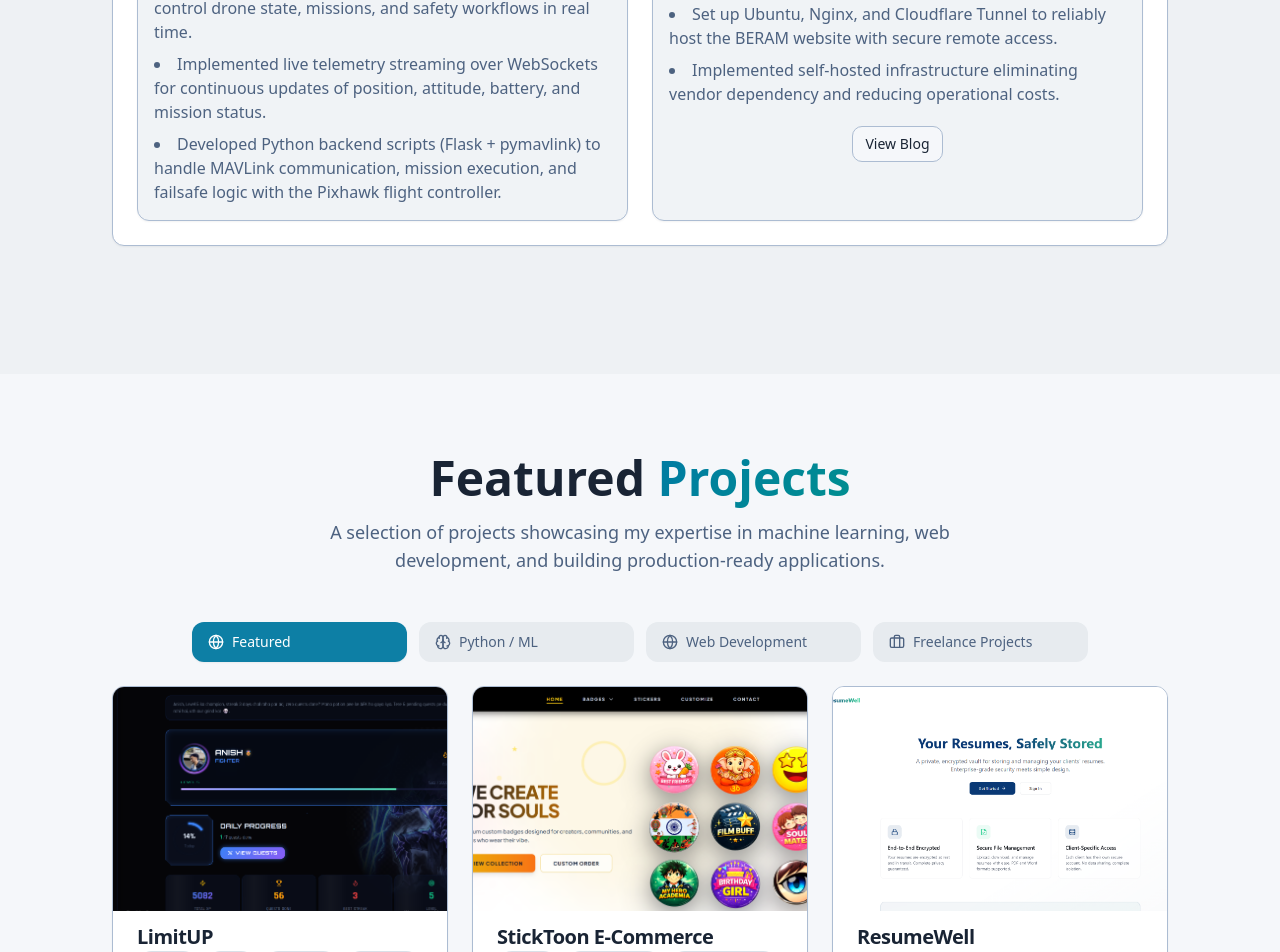
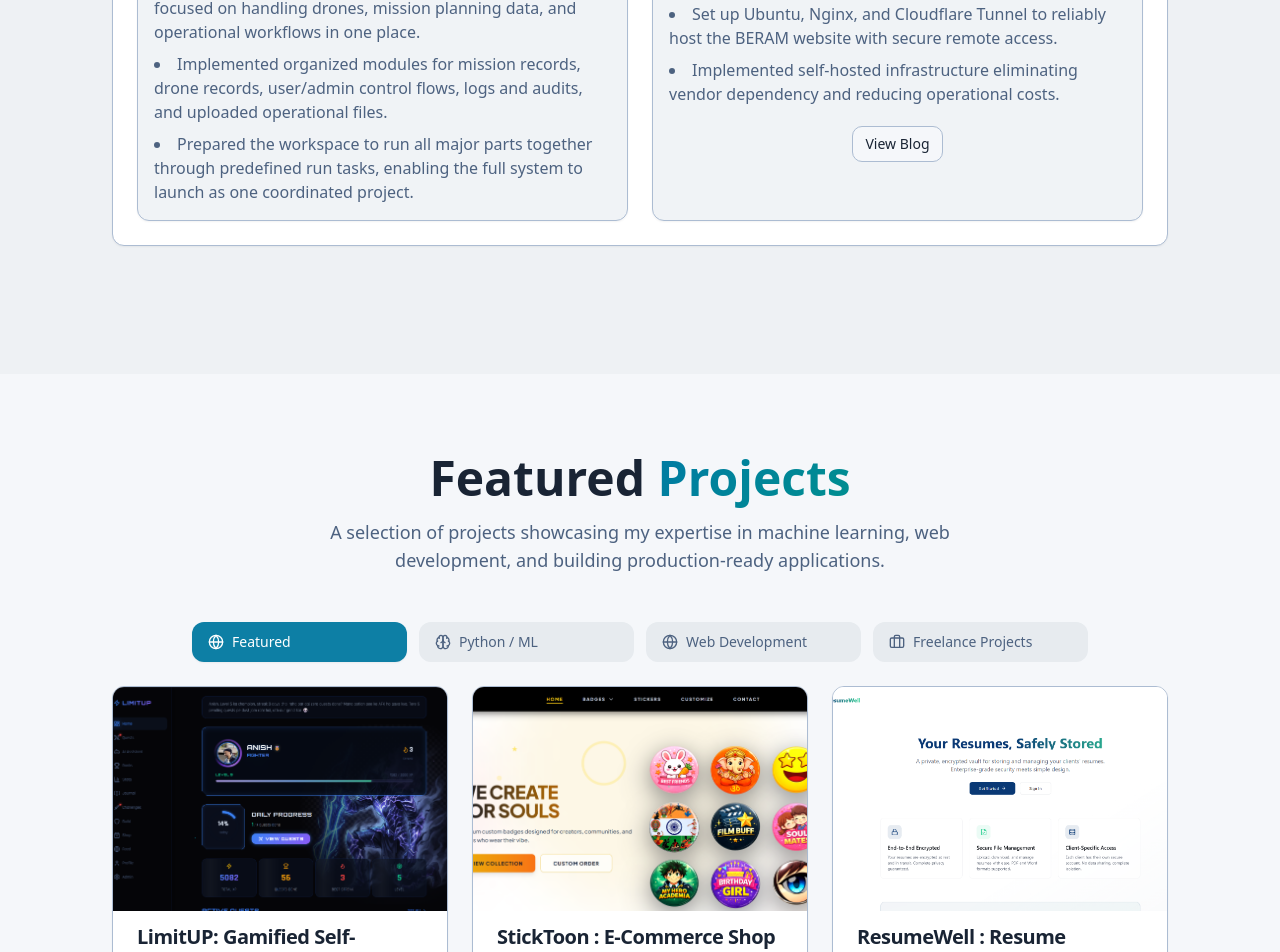
Before and after one commit to Anish974/anish-portfolio, a React (Vite) app: page / in a window 1280 px wide. Shown: the part 1540-2492 px from the top of the page. Built offline with nearby package versions, Linux system fonts and the light colour scheme; the HTML template or start-up script is replaced by a standard one.

Commit message:
Projects Updated

```diff
--- a/src/components/Experience.tsx
+++ b/src/components/Experience.tsx
@@ -14,9 +14,9 @@ const experiences = [
 			{
 				title: "UTMS‑MVP : Unmanned Traffic Management System",
 				description: [
-					"Built an interactive React dashboard to monitor and control drone state, missions, and safety workflows in real time.",
-					"Implemented live telemetry streaming over WebSockets for continuous updates of position, attitude, battery, and mission status.",
-					"Developed Python backend scripts (Flask + pymavlink) to handle MAVLink communication, mission execution, and failsafe logic with the Pixhawk flight controller.",
+					"Built a UAV traffic and mission management system focused on handling drones, mission planning data, and operational workflows in one place.",
+					"Implemented organized modules for mission records, drone records, user/admin control flows, logs and audits, and uploaded operational files.",
+					"Prepared the workspace to run all major parts together through predefined run tasks, enabling the full system to launch as one coordinated project.",
 				],
 				tech: ["React", "Node.js", "Python", "Flask", "WebSocket" ,"MAVLink" ,"Pixhawk" ,"ArduPilot"],
 				image: "/assets/UTMS_DASHBOARD.png",
--- a/src/components/Projects.tsx
+++ b/src/components/Projects.tsx
@@ -20,7 +20,7 @@ const projectCategories = {
     icon: Globe,
     projects: [
       {
-        title: "LimitUP",
+        title: "LimitUP: Gamified Self-Improvement App",
         description: "LimitUp is a gamified self-improvement web app with RPG elements - XP, levels, quests, guilds, leaderboards, journals, challenges, and an AI assistant.",
         tech: ["React", "Vite", "Node.js", "Express", "Prisma", "Supabase"],
         icon: "",
@@ -28,7 +28,7 @@ const projectCategories = {
         image: "/assets/LIMITUP.png"
       },
       {
-        title: "StickToon E-Commerce",
+        title: "StickToon : E-Commerce Shop",
         description: "Fully responsive e-commerce frontend for a sticker brand. Built complete UI from scratch with modern design principles.",
         tech: ["React", "TypeScript", "Tailwind CSS", "Node.js", "MongoDB"],
         icon: "",
@@ -37,7 +37,7 @@ const projectCategories = {
         image: "/assets/StickToonFront.png"
       },
       {
-        title: "ResumeWell",
+        title: "ResumeWell : Resume Management Platform",
         description: "A secure platform for students to upload, manage, and store resumes online. Features PDF/Word upload, download, delete, and real-time notifications. Deployed on Vercel for global access.",
         tech: ["React", "CSS", "Python", "SQL"],
         icon: "",
```
Also changed, not shown: public/assets/LIMITUP.png.
